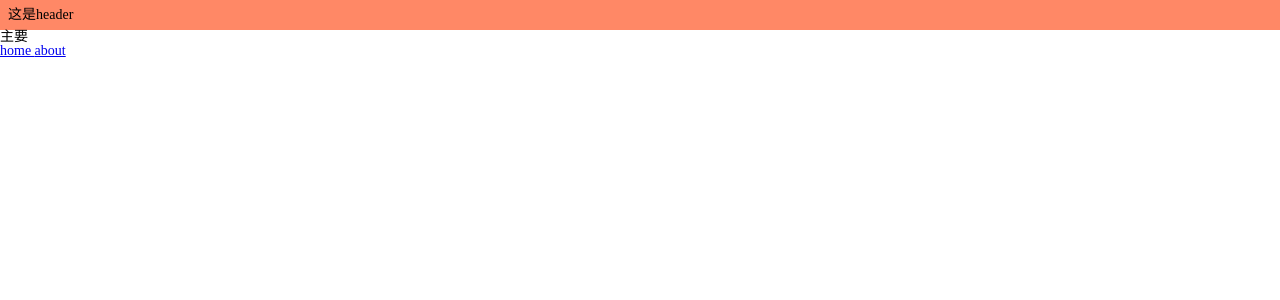
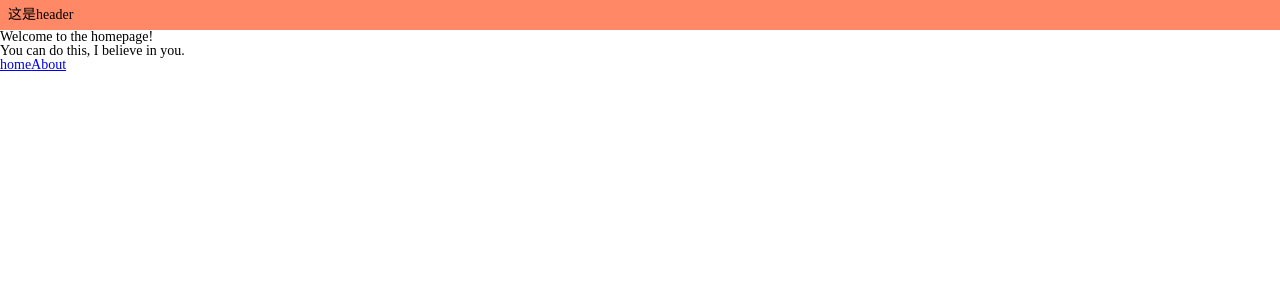
Before and after one commit to easyhoo242/react-demo, a React (Vite) app: page / in a window 1280 px wide. Shown: the top 300 px of the page. Built offline with nearby package versions, Linux system fonts and the light colour scheme.

Commit message:
feat(route): 一级路由

```diff
--- a/src/pages/App.tsx
+++ b/src/pages/App.tsx
@@ -1,49 +1,6 @@
-import { Routes, Route, Link, Router } from 'react-router-dom'
-
-function Home() {
-  return (
-    <>
-      <main>
-        <h2>Welcome to the homepage!</h2>
-        <p>You can do this, I believe in you.</p>
-      </main>
-      <nav>
-        <Link to='/'>index</Link>
-        <Link to='/about'>About</Link>
-      </nav>
-    </>
-  )
-}
-
-function About() {
-  return (
-    <>
-      <main>
-        <h2>Who are we?</h2>
-        <p>That feels like an existential question, don't you think?</p>
-      </main>
-      <nav>
-        <Route path='/about'>
-          <Link to='/'>index</Link>
-          <Link to='/home'>Home</Link>
-        </Route>
-      </nav>
-    </>
-  )
-}
-
-function Main() {
-  return (
-    <>
-      <div>主要</div>
-
-      <div>
-        <Link to={'/home'}> home </Link>
-        <Link to={'/about'}> about </Link>
-      </div>
-    </>
-  )
-}
+import { Routes, Route } from 'react-router-dom'
+import About from '~/pages/About'
+import Home from '~/pages/Home'
 
 export default function App() {
   return (
@@ -51,7 +8,7 @@
       <header className='bg-full bg-[#f86] p-2'>这是header</header>
 
       <Routes>
-        <Route path='/' element={<Main />} />
+        <Route path='/' element={<Home />} />
         <Route path='/about' element={<About />} />
       </Routes>
     </div>
--- /dev/null
+++ b/src/pages/Home/index.tsx
@@ -0,0 +1,16 @@
+import { Link } from 'react-router-dom'
+
+export default function Home() {
+  return (
+    <>
+      <main>
+        <h2>Welcome to the homepage!</h2>
+        <p>You can do this, I believe in you.</p>
+      </main>
+      <nav>
+        <Link to='/'>home</Link>
+        <Link to='/about'>About</Link>
+      </nav>
+    </>
+  )
+}
--- a/src/pages/about/index.tsx
+++ b/src/pages/about/index.tsx
@@ -1,9 +1,16 @@
-const About = () => {
+import { Link, Route } from 'react-router-dom'
+
+export default function About() {
   return (
     <>
-      <p>About</p>
+      <main>
+        <p>about</p>
+      </main>
+
+      <div>
+        <Link to='/about'>about</Link>
+        <Link to='/'>home</Link>
+      </div>
     </>
   )
 }
-
-export default About
--- a/src/pages/index/index.tsx
+++ /dev/null
@@ -1,20 +0,0 @@
-import { useState } from 'react'
-import Detail from '../movie/detail'
-
-function App() {
-  const [count, setCount] = useState(0)
-
-  return (
-    <>
-      <div className='flex items-center justify-between'>
-        <button onClick={() => setCount(count - 1)}>-</button>
-        <p>{count}</p>
-        <button onClick={() => setCount(count + 1)}>+</button>
-      </div>
-
-      <Detail />
-    </>
-  )
-}
-
-export default App
```
